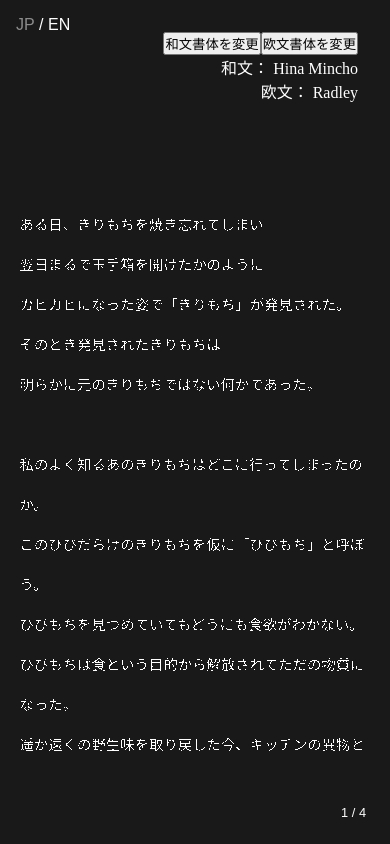
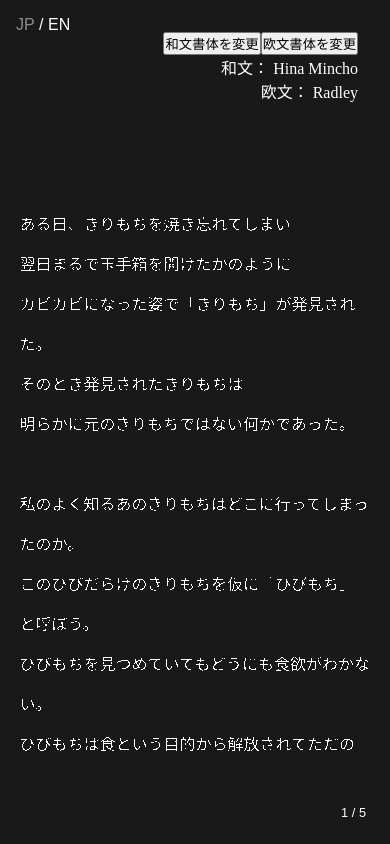
Before and after one commit to k1105/ymgs-playground, a Next.js app: page /only-text in a window 390 px wide. Built offline with nearby package versions, Linux system fonts and the light colour scheme; a web font is replaced by a local one.

Commit message:
スマホ版の文字の大きさを調整

```diff
--- a/components/FullPageText.tsx
+++ b/components/FullPageText.tsx
@@ -31,9 +31,7 @@ export const FullPageText = ({
     setLineHeight(
       convertCssUnitToPx(window.innerWidth > 600 ? "3rem" : "2.5rem")
     );
-    setFontSize(
-      convertCssUnitToPx(window.innerWidth > 600 ? "1rem" : "0.9rem")
-    );
+    setFontSize(convertCssUnitToPx("1rem"));
   }, []);
 
   useEffect(() => {
```
